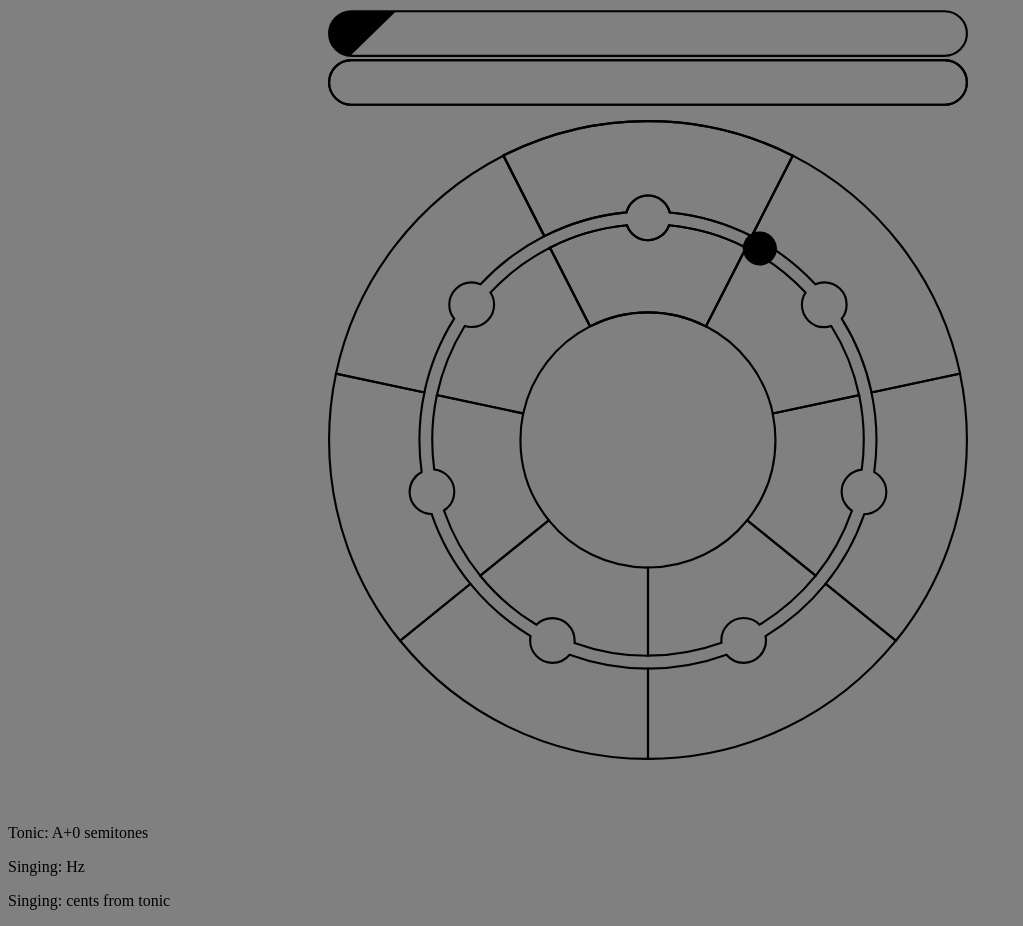
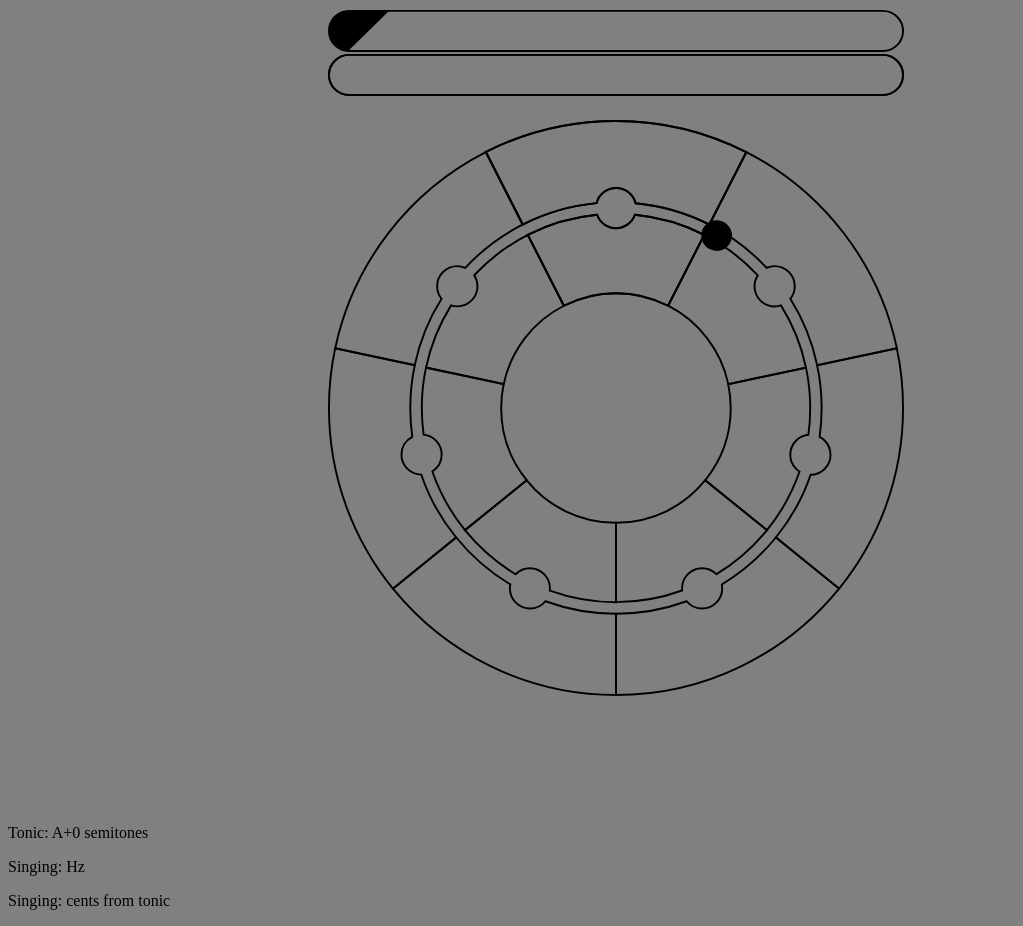
Before and after one commit to chris30269/Tonal-Recall, a plain HTML site: page index.html in a window 1280 px wide. Shown: the whole page, without its empty margins (0-1023 px from the left). Drawn offline with nearby package versions, Linux system fonts and the light colour scheme; no server answers; sample sign-in values are in the browser's storage.

Commit message:
layout and progress dots

```diff
--- a/js.js
+++ b/js.js
@@ -21,7 +21,7 @@ var options = {
 		"tonic":"random",
 		"temperament":"equal",
 		"A":440,
-		"scale": [0,50,100,150,200,250,300, 350],
+		"scale": [0,200,400,500,700,900,1100, 1200],
 		"freqs": [440, 466.164, 493.883, 523.252, 554.366, 293.665, 311.127, 329.628, 349.228, 369.994, 391.995, 415.305],
 		"colors":[0,10,20,30,40,50,60]
 	}; //click to hear which notes?
@@ -140,6 +140,7 @@ $(function(){
 							$($("#circle > path").get(piece2-1)).removeClass("notTransparent");
 							var color = $($(".progressDot").get(perf.progress.indexOf(false))).attr("stroke");
 							$($(".progressDot").get(perf.progress.indexOf(false))).attr("fill", color);
+							$($(".progressDot").get(perf.progress.indexOf(false))).attr("stroke", "black");
 							if(assignment.targets.length > 3){
 								var color = determineColor(1+(piece2/2));
 							}
@@ -396,7 +397,6 @@ function loadAssignment(which){
 		updateProgressBar();
 	}
 	else{
-
 		perf = {
 			"systemOptions":options,
 			"attempts":[],
--- a/style.css
+++ b/style.css
@@ -9,14 +9,13 @@ html{
 
 #viz{
 	height: 86vh;
-	min-width: 50vw;
-	width: 50vw;
+	width: 45vw;
 	margin-left: 25vw;
 }
 #bar{
 	/*background-color: lightgrey;*/
 	height: 14vh;
-	width: 50vw;
+	width: 45vw;
 	margin-left: 25vw;
 }
 
```
